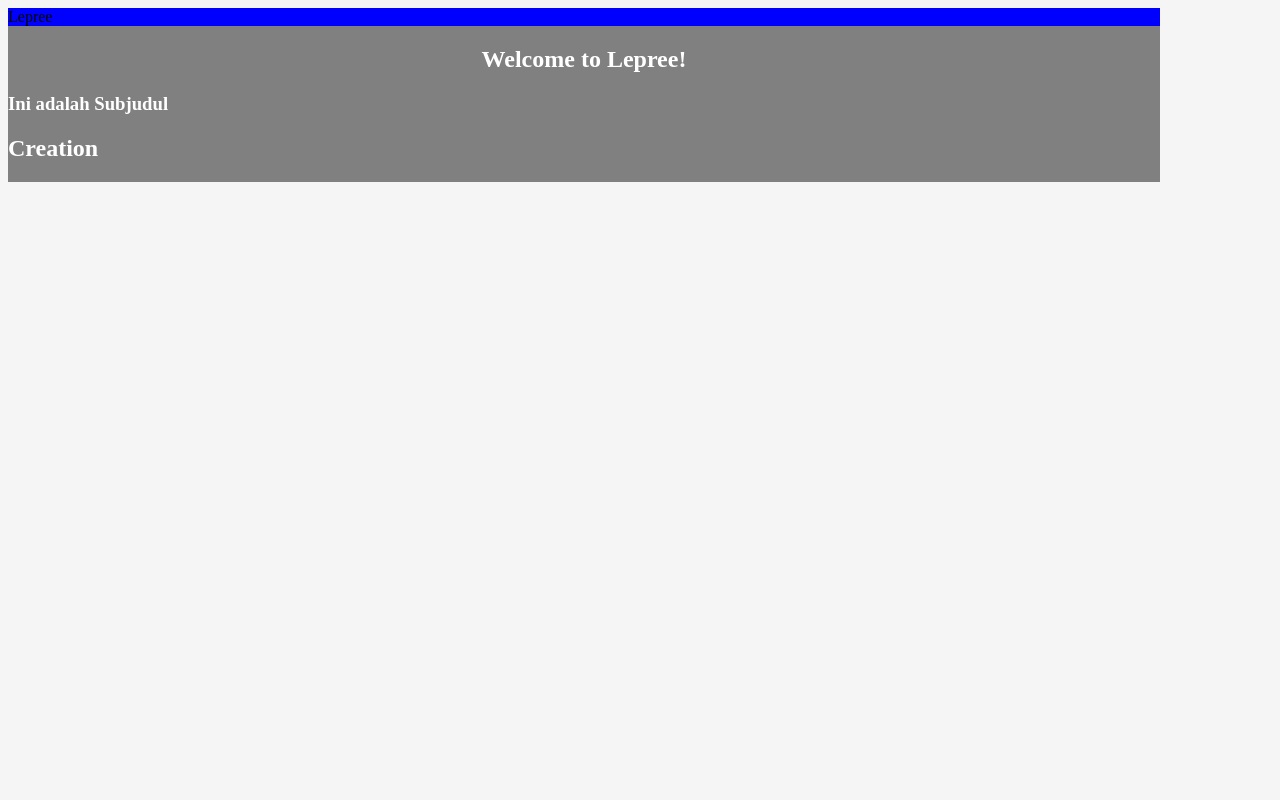
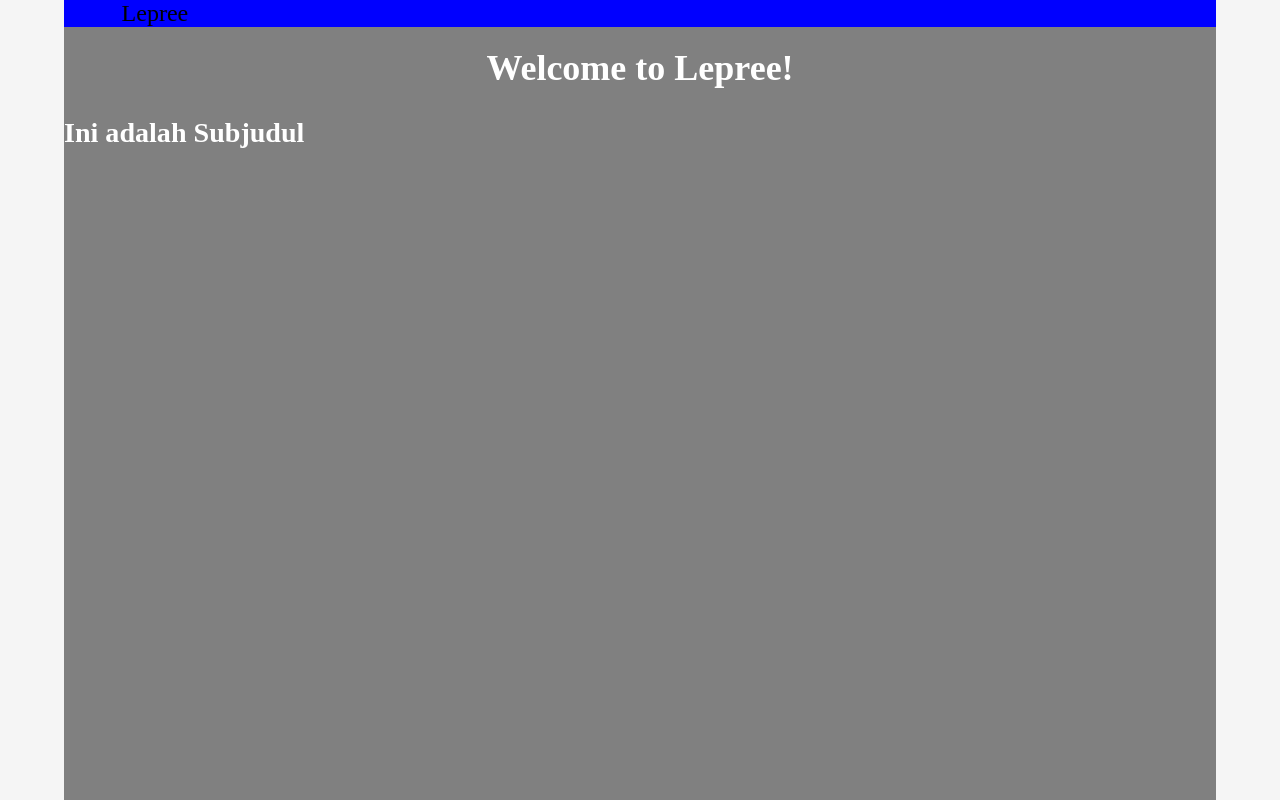
Before and after one commit to Lepreee/Testing1, a plain HTML site: page index.html in a window 1280 px wide. Shown: the top 800 px of the page. Drawn offline with Linux system fonts and the light colour scheme.

Commit message:
Update style.css

```diff
--- a/style.css
+++ b/style.css
@@ -1,21 +1,21 @@
 body{
-  margin:0 px;
+  margin:0px;
   background-color: whitesmoke;
-  font-size: 1.5 rem;
+  font-size: 1.5rem;
 }
 #menu-bar{
   position:sticky;
   width:100%;
-  height:10 %;
-  top:0 %;
+  height:10%;
+  top:0%;
   background-color: blue;
 }
 #merk{
   display:inline-block;
   /*font-size: 2rem;*/
   align-content: center;
-  padding: 0 % 5 %;
-  height: 100 %;
+  padding: 0% 5%;
+  height: 100%;
 }
 #merk a{
   color:black;
@@ -27,14 +27,14 @@ body{
   width:90%;
   color:white;
   position:absolute;
-  left:5 %;
+  left:5%;
 }
 #section1{
-  height:1000 px;
+  height:1000px;
 }
 #section1 h1{
   text-align:center;
-  margin:20 px 0 px;
+  margin:20px 0px;
 }
 #section2 {
 
```
